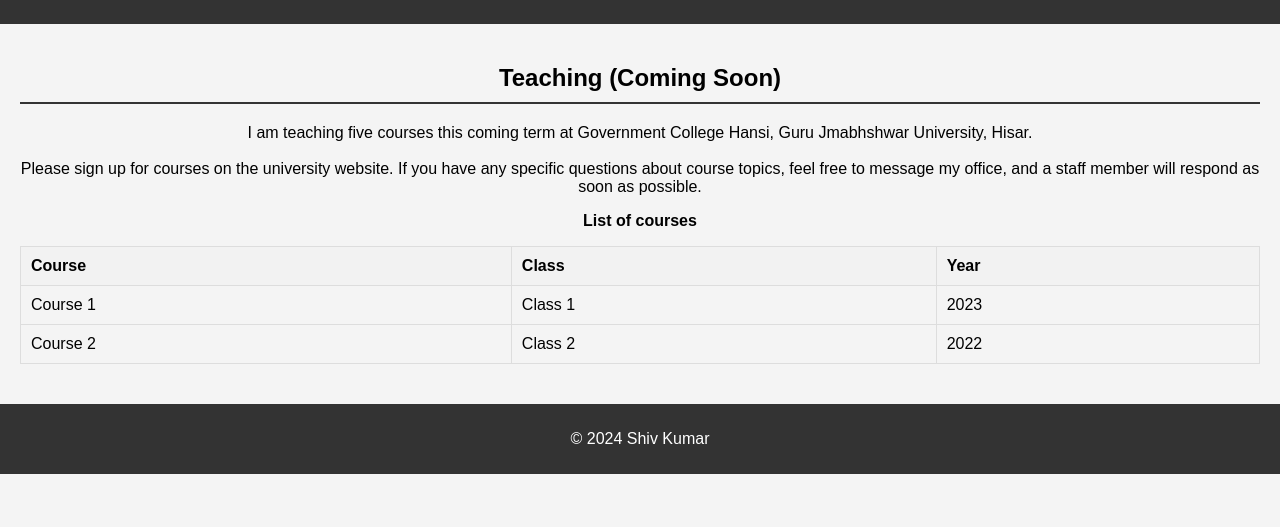
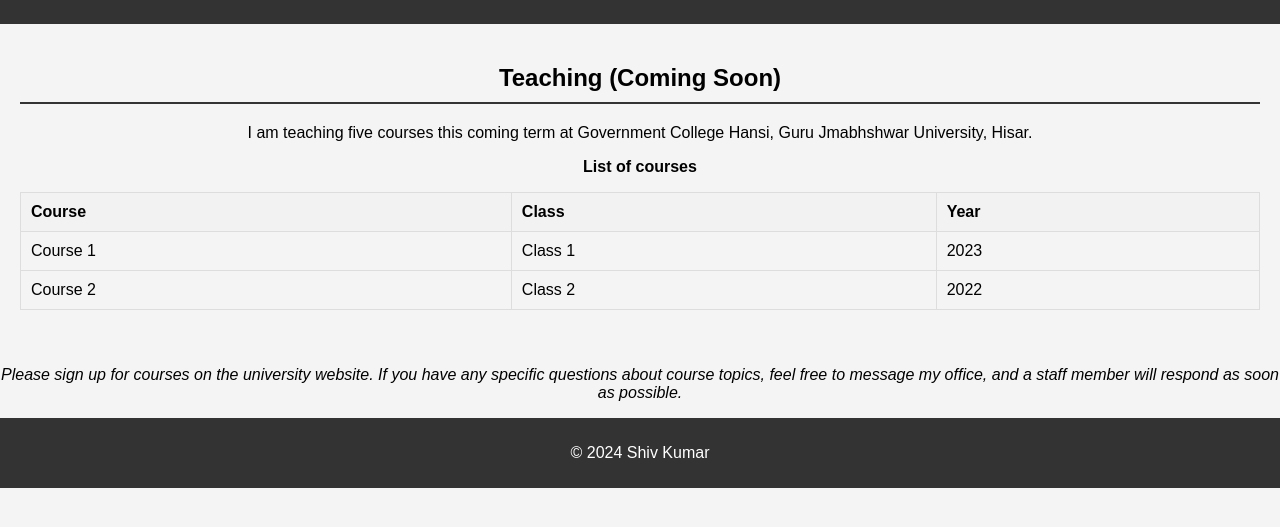
Before and after one commit to profshiv/hrcshiv, a plain HTML site: page teaching.html in a window 1280 px wide. Shown: the part 113-640 px from the top of the page. Drawn offline with Linux system fonts and the light colour scheme.

Commit message:
Update teaching.html

```diff
--- a/teaching.html
+++ b/teaching.html
@@ -24,8 +24,7 @@
     <center>
     <section id="Teaching">
         <h2>Teaching  (Coming Soon)</h2>
-        <p> I am teaching five courses this coming term at Government College Hansi, Guru Jmabhshwar University, Hisar. <br></br>
-            Please sign up for courses on the university website. If you have any specific questions about course topics, feel free to message my office, and a staff member will respond as soon as possible.</p>
+        <p> I am teaching five courses this coming term at Government College Hansi, Guru Jmabhshwar University, Hisar.</p>
         <p><strong>List of courses</strong></p>
         <table>
             <tr>
@@ -45,6 +44,9 @@
             </tr>
         </table>
     </section>
+    <p><em>
+     Please sign up for courses on the university website. If you have any specific questions about course topics, feel free to message my office, and a staff member will respond as soon as possible.</p>
+    </em></p>
     </center>
     <footer>
         <p>&copy; 2024 Shiv Kumar</p>
```
